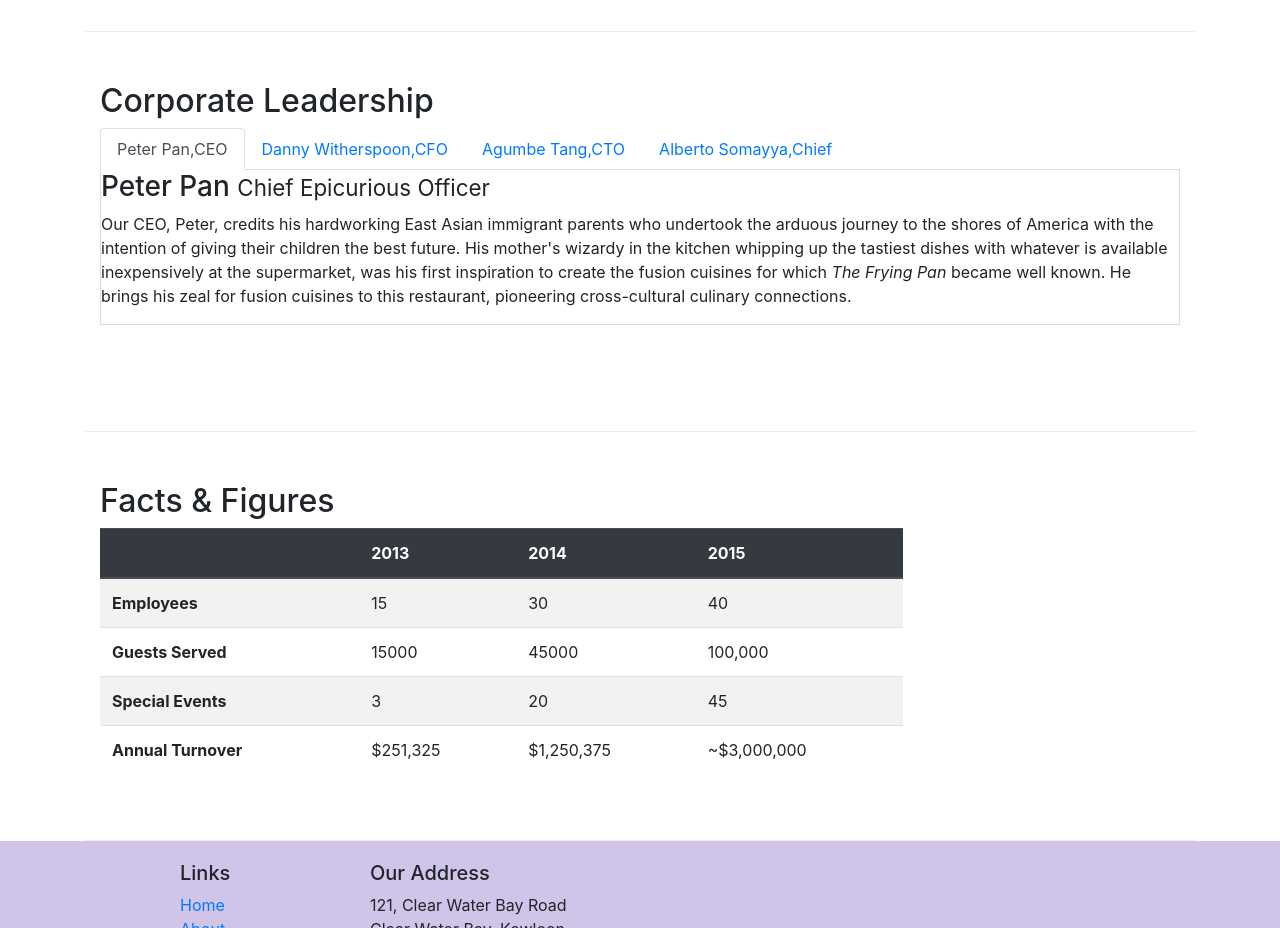
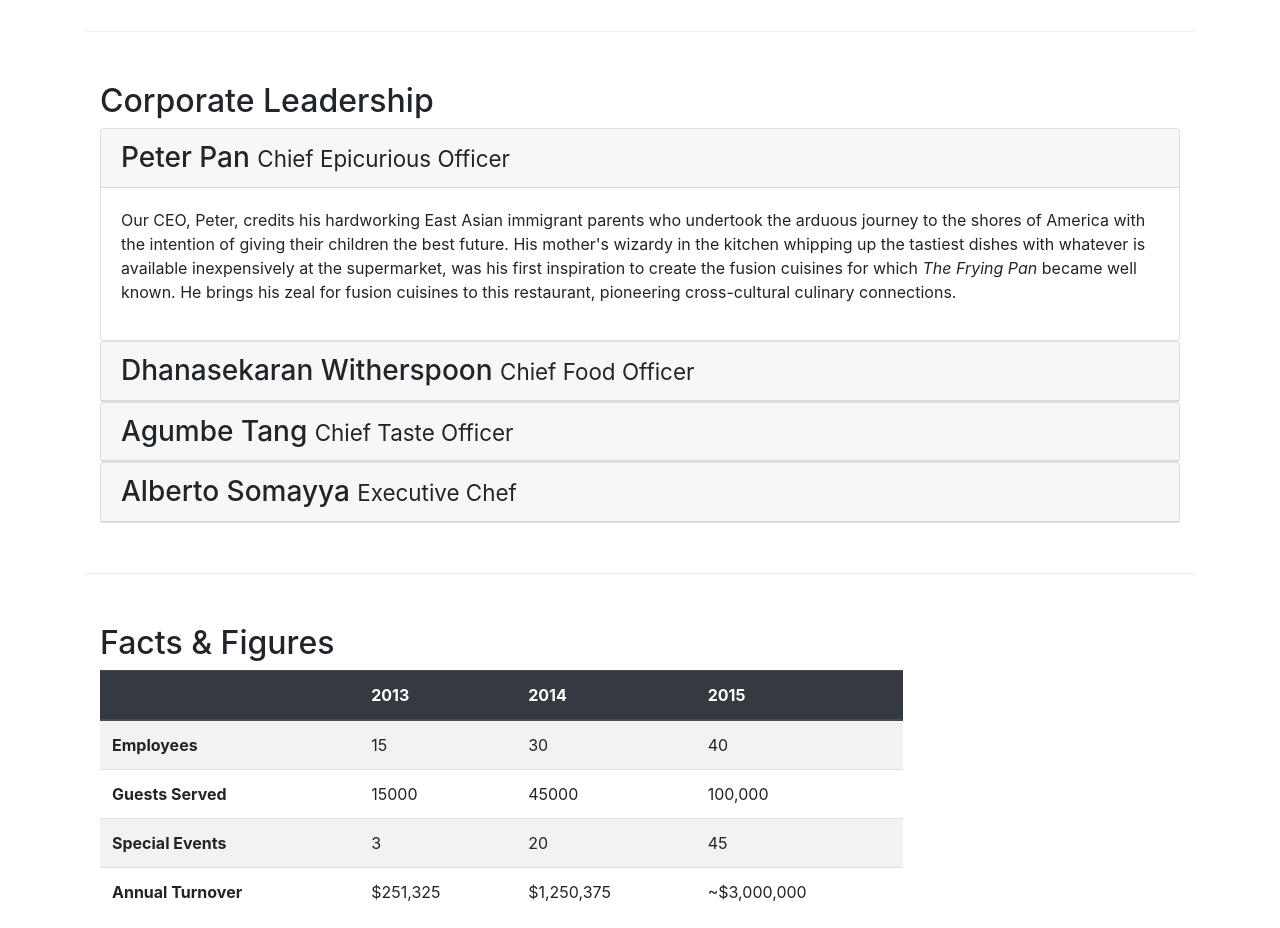
Before and after one commit to Mohanavel2000/bootstrap4, a website: page aboutus.html in a window 1280 px wide. Shown: the part 940-1868 px from the top of the page. Drawn offline with nearby package versions, Linux system fonts and the light colour scheme.

Commit message:
accordion

```diff
--- a/aboutus.html
+++ b/aboutus.html
@@ -103,38 +103,58 @@
         <div class="row row-content">
             <div class='col-12 col-sm-12'>
                 <h2>Corporate Leadership</h2>
-                <ul class="nav nav-tabs">
-                    <li class="nav-item">
-                        <a class="nav-link active" href="#peter" role="tab" data-toggle="tab">Peter Pan,CEO</a>
-                    </li>
-                    <li class="nav-item">
-                        <a class="nav-link " href="#danny" role="tab" data-toggle="tab">Danny Witherspoon,CFO</a>
-                    </li>
-                    <li class="nav-item">
-                        <a class="nav-link " href="#agumbe" role="tab" data-toggle="tab">Agumbe Tang,CTO </a>
-                    </li>
-                    <li class="nav-item">
-                        <a class="nav-link " href="#alberto" role="tab" data-toggle="tab">Alberto Somayya,Chief</a>
-                    </li>
 
-                </ul>
-                <div class="tab-content">
-                    <div role="tabpanel" class="tab-pane fade show active" id="peter">
-                    <h3>Peter Pan <small>Chief Epicurious Officer</small></h3>
-                    <p class="d-none d-sm-block">Our CEO, Peter, credits his hardworking East Asian immigrant parents who undertook the arduous journey to the shores of America with the intention of giving their children the best future. His mother's wizardy in the kitchen whipping up the tastiest dishes with whatever is available inexpensively at the supermarket, was his first inspiration to create the fusion cuisines for which <em>The Frying Pan</em> became well known. He brings his zeal for fusion cuisines to this restaurant, pioneering cross-cultural culinary connections.</p>
+                <div id="accordion">
+                    <div class="card">
+                        <div class="card-header" role="tab" id="peterhead">
+                            <h3 class="mb-0">
+                                <a data-toggle="collapse" data-target="#peter">
+                                Peter Pan <small>Chief Epicurious Officer</small>
+                            </a></h3>
+                        </div>
+                        <div role="tabpanel" class="collapse show" id="peter" data-parent="#accordion">
+                            <div class="card-body">
+                            <p class="d-none d-sm-block">Our CEO, Peter, credits his hardworking East Asian immigrant parents who undertook the arduous journey to the shores of America with the intention of giving their children the best future. His mother's wizardy in the kitchen whipping up the tastiest dishes with whatever is available inexpensively at the supermarket, was his first inspiration to create the fusion cuisines for which <em>The Frying Pan</em> became well known. He brings his zeal for fusion cuisines to this restaurant, pioneering cross-cultural culinary connections.</p>
+                        </div></div>
                     </div>
-                    <div role="tabpanel" class="tab-pane fade " id="danny">
-                    <h3>Dhanasekaran Witherspoon <small>Chief Food Officer</small></h3>
-                    <p class="d-none d-sm-block">Our CFO, Danny, as he is affectionately referred to by his colleagues, comes from a long established family tradition in farming and produce. His experiences growing up on a farm in the Australian outback gave him great appreciation for varieties of food sources. As he puts it in his own words, <em>Everything that runs, wins, and everything that stays, pays!</em></p>
-                     </div>
-                    <div role="tabpanel" class="tab-pane fade " id="agumbe">
-                    <h3>Agumbe Tang <small>Chief Taste Officer</small></h3>
-                    <p class="d-none d-sm-block">Blessed with the most discerning gustatory sense, Agumbe, our CTO, personally ensures that every dish that we serve meets his exacting tastes. Our chefs dread the tongue lashing that ensues if their dish does not meet his exacting standards. He lives by his motto, <em>You click only if you survive my lick.</em></p>
+                    <div class="card">
+                        <div class="card-header" role="tab" id="dannyhead">
+                            <h3 class="mb-0">
+                                <a data-toggle="collapse" data-target="#danny">
+                                    Dhanasekaran Witherspoon <small>Chief Food Officer</small>
+                            </a></h3>
+                        </div>
+                        <div role="tabpanel" class="collapse " id="danny" data-parent="#accordion">
+                            <div class="card-body">
+                                <p class="d-none d-sm-block">Our CFO, Danny, as he is affectionately referred to by his colleagues, comes from a long established family tradition in farming and produce. His experiences growing up on a farm in the Australian outback gave him great appreciation for varieties of food sources. As he puts it in his own words, <em>Everything that runs, wins, and everything that stays, pays!</em></p>
+                        </div></div>
                     </div>
-                    <div role="tabpanel" class="tab-pane fade " id="alberto">
-                    <h3>Alberto Somayya <small>Executive Chef</small></h3>
-                    <p class="d-none d-sm-block">Award winning three-star Michelin chef with wide International experience having worked closely with whos-who in the culinary world, he specializes in creating mouthwatering Indo-Italian fusion experiences. He says, <em>Put together the cuisines from the two craziest cultures, and you get a winning hit! Amma Mia!</em></p>
+                    <div class="card">
+                        <div class="card-header" role="tab" id="agumbehead">
+                            <h3 class="mb-0">
+                                <a data-toggle="collapse" data-target="#agumbe">
+                                    Agumbe Tang <small>Chief Taste Officer</small>
+                            </a></h3>
+                        </div>
+                        <div role="tabpanel" class="collapse " id="agumbe" data-parent="#accordion">
+                            <div class="card-body">
+                                <p class="d-none d-sm-block">Blessed with the most discerning gustatory sense, Agumbe, our CTO, personally ensures that every dish that we serve meets his exacting tastes. Our chefs dread the tongue lashing that ensues if their dish does not meet his exacting standards. He lives by his motto, <em>You click only if you survive my lick.</em></p>
+                        </div></div>
                     </div>
+                    <div class="card">
+                        <div class="card-header" role="tab" id="albertohead">
+                            <h3 class="mb-0">
+                                <a data-toggle="collapse" data-target="#alberto">
+                                    Alberto Somayya <small>Executive Chef</small>
+                            </a></h3>
+                        </div>
+                        <div role="tabpanel" class="collapse " id="alberto" data-parent="#accordion">
+                            <div class="card-body">
+                                <p class="d-none d-sm-block">Award winning three-star Michelin chef with wide International experience having worked closely with whos-who in the culinary world, he specializes in creating mouthwatering Indo-Italian fusion experiences. He says, <em>Put together the cuisines from the two craziest cultures, and you get a winning hit! Amma Mia!</em></p>
+                        </div></div>
+                    </div>
+
+
                 </div>
 
             </div>
```
